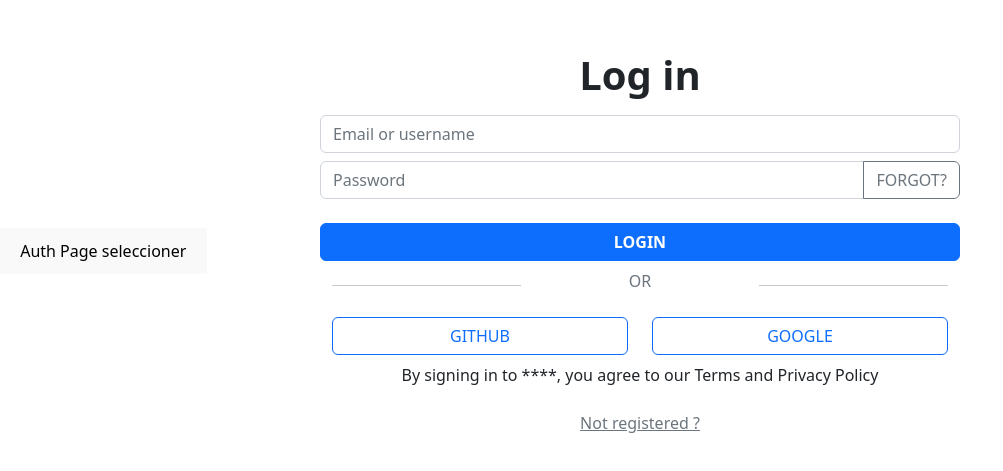
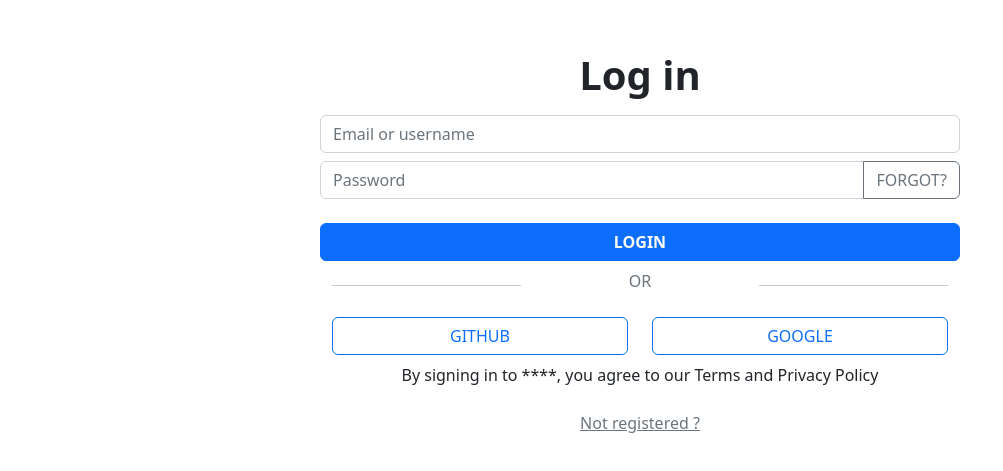
Before and after one commit to juditmaria/geomir-react-project, a React (Vite) app in the folder react-m6/: page / in a window 1280 px wide. Shown: the part 149-620 px from the top of the page, without its empty margins (0-1003 px from the left). Built offline with nearby package versions, Linux system fonts and the light colour scheme; the HTML template or start-up script is replaced by a standard one.

Commit message:
2.6 Esdeveniments

```diff
--- a/react-m6/src/App.jsx
+++ b/react-m6/src/App.jsx
@@ -1,37 +1,11 @@
-import { useState } from 'react'
+import React, { useState } from 'react'
+import LoginRegister from './auth/LoginRegister'
+import 'bootstrap/dist/css/bootstrap.min.css';
 
-import { Login } from './auth/Login'
-import { Register } from './auth/Register'
-
-function App() {
-
-  let [authPage, setAuthPage] = useState(true);
-
-/*   let [authPageController, setAuthPage] = useState(0);
-  let authPageDefault = 0;
-
-  const authPageTrue = () => {
-    setAuthPage(authPageController + 1);
-  };
-  const authPageFalse = () => {
-    authPageDefault--;
-
-    // Per a veure que es modifica
-    console.log(authPageDefault);
-  }; */
-
+export default function App() {
   return (
-    <div className="App">
-      <button
-        onClick={() => {
-          setAuthPage(!authPage);
-        }}
-      >
-        Auth Page seleccioner
-      </button>
-      {authPage ? <Login /> : <Register />}
+    <div>
+      <LoginRegister />
     </div>
-  )
+  );
 }
-
-export default App
--- a/react-m6/src/auth/Login.jsx
+++ b/react-m6/src/auth/Login.jsx
@@ -1,8 +1,6 @@
-import React from 'react'
-import 'bootstrap/dist/css/bootstrap.min.css';
-
-export const Login = () => {
-  return (
+export default function Login({ setChange }, { isLogin }) {
+  return(
+    <>
       <div className='position-absolute top-50 start-50 translate-middle d-grid gap-2 col-6 mx-auto'>
         <h1 className='fw-bold text-center'>Log in</h1>
         <input type="text" className="form-control" placeholder="Email or username" aria-label="Email or username" aria-describedby="Put your email or username" required/>
@@ -35,7 +33,8 @@ export const Login = () => {
           </div>
         </div>
         <p className="text-center">By signing in to ****, you agree to our Terms and Privacy Policy</p>
-      <p className="text-center text-decoration-underline text-secondary">Not registered ?</p>
+        <p onClick={() => {setChange(!!isLogin)}} className="text-center text-decoration-underline text-secondary">Not registered ?</p>
       </div>
-  );
+    </>
+  )
 }
--- /dev/null
+++ b/react-m6/src/auth/LoginRegister.jsx
@@ -0,0 +1,14 @@
+import { useState } from "react"
+import Login from '../auth/Login'
+import Register from "./Register";
+
+export default function LoginRegister () {
+
+    let [isLogin, setLogin] = useState(true);
+
+    return (
+        <div>
+            {isLogin ? <Login setChange={setLogin} /> : <Register setChange={setLogin} /> }
+        </div>
+    )
+}
--- a/react-m6/src/auth/Register.jsx
+++ b/react-m6/src/auth/Register.jsx
@@ -1,7 +1,6 @@
-import React from 'react'
-
-export const Register = () => {
-  return (
+export default function Register ({ setChange }, { isLogin }) {
+  return(
+    <>
       <div className='position-absolute top-50 start-50 translate-middle d-grid gap-2 col-6 mx-auto'>
         <h1 className='fw-bold text-center'>Create your profile</h1>
         <input type="text" className="form-control" placeholder="Age" aria-label="Age" aria-describedby="Put your age" required/>
@@ -9,7 +8,8 @@ export const Register = () => {
         <input type="email" className="form-control" placeholder="Email" aria-label="Email" aria-describedby="Put your email" required/>
         <input type="password" className="form-control" placeholder="Password" aria-label="Password" aria-describedby="Put your password" required/>
         <button className="btn btn-primary text-uppercase fw-bold" type="button">create account</button>
-      <p className="text-center text-decoration-underline text-secondary">Already registered ?</p>
+        <p onClick={() => {setChange(true)}} className="text-center text-decoration-underline text-secondary">Already registered ?</p>
       </div>
+    </>
   )
 }
```
Lines whose indentation alone changed are shown as unchanged.
